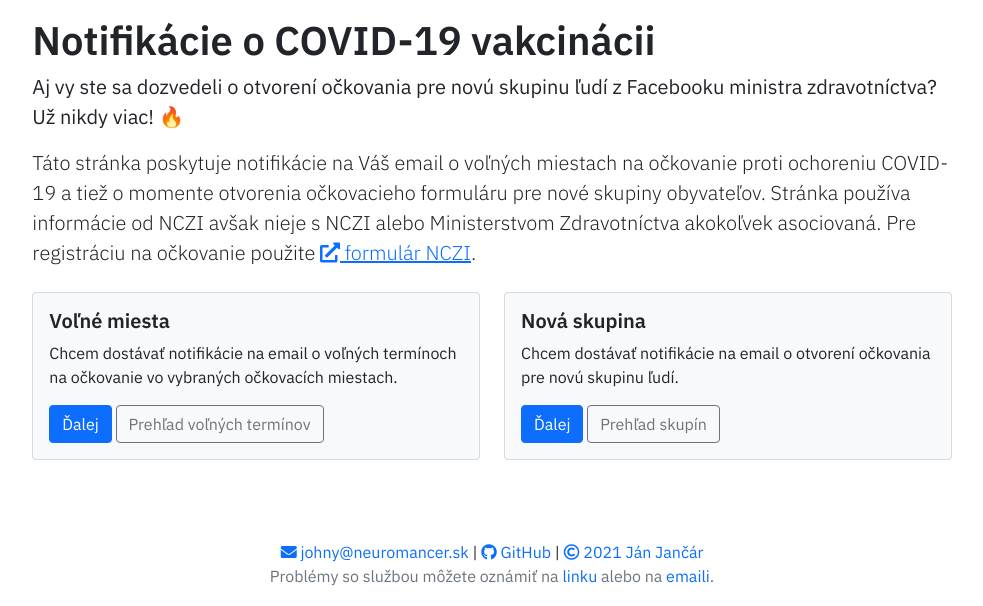
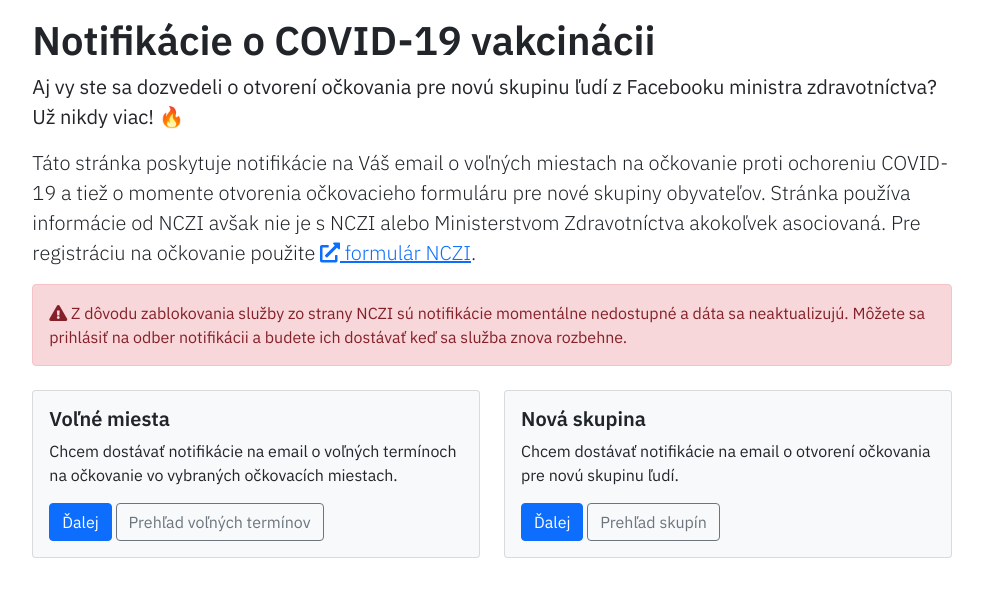
Before and after one commit to slovensko-help/vaccination-notify, a Flask app: page / in a window 1280 px wide. Shown: the part 57-663 px from the top of the page, without its empty margins (148-1131 px from the left). Run offline with Flask 2, Linux system fonts and the light colour scheme; data that the repository does not hold is empty; parts of the project's set-up code (start-up, migrations or seed data) failed here and were passed over; some libraries are stand-ins or nearby versions.

Commit message:
Add NCZI block notice.

```diff
--- a/vacnotify/templates/index.html.jinja2
+++ b/vacnotify/templates/index.html.jinja2
@@ -17,8 +17,12 @@
                 zdravotníctva? Už nikdy viac!</b> 🔥</p>
             <p class="lead">Táto stránka poskytuje notifikácie na Váš email o voľných miestach na očkovanie proti ochoreniu COVID-19 a tiež
                 o momente otvorenia očkovacieho formuláru pre nové skupiny obyvateľov. Stránka používa informácie od
-                NCZI avšak nieje s NCZI alebo Ministerstvom Zdravotníctva akokoľvek asociovaná. Pre registráciu na
+                NCZI avšak nie je s NCZI alebo Ministerstvom Zdravotníctva akokoľvek asociovaná. Pre registráciu na
                 očkovanie použite <a href="https://www.old.korona.gov.sk/covid-19-vaccination-form.php" target="_blank"><i class="fas fa-external-link-alt"></i> formulár NCZI</a>.</p>
+            <div class="alert alert-danger">
+                <i class="fas fa-exclamation-triangle"></i> Z dôvodu zablokovania služby zo strany NCZI sú notifikácie momentálne nedostupné a dáta sa neaktualizujú.
+                Môžete sa prihlásiť na odber notifikácii a budete ich dostávať keď sa služba znova rozbehne.
+            </div>
         </div>
     </div>
     <div class="row mt-2 mb-5">
--- a/vacnotify/templates/subscribe_group.jinja2
+++ b/vacnotify/templates/subscribe_group.jinja2
@@ -16,6 +16,11 @@
             <p class="lead">
                 Chcem dostávať notifikácie na email o otvorení očkovania pre novú skupinu ľudí.
             </p>
+            <div class="alert alert-danger">
+                <i class="fas fa-exclamation-triangle"></i> Z dôvodu zablokovania služby zo strany NCZI sú notifikácie
+                momentálne nedostupné a dáta sa neaktualizujú.
+                Môžete sa prihlásiť na odber notifikácii a budete ich dostávať keď sa služba znova rozbehne.
+            </div>
         </div>
     </div>
     <div class="row mt-2 mb-5">
--- a/vacnotify/templates/subscribe_spot.jinja2
+++ b/vacnotify/templates/subscribe_spot.jinja2
@@ -16,6 +16,11 @@
             <p class="lead">
                 Chcem dostávať notifikácie na email o voľných termínoch na očkovanie vo vybraných očkovacích miestach.
             </p>
+            <div class="alert alert-danger">
+                <i class="fas fa-exclamation-triangle"></i> Z dôvodu zablokovania služby zo strany NCZI sú notifikácie
+                momentálne nedostupné a dáta sa neaktualizujú.
+                Môžete sa prihlásiť na odber notifikácii a budete ich dostávať keď sa služba znova rozbehne.
+            </div>
         </div>
     </div>
     <div class="row mt-2 mb-5">
```
